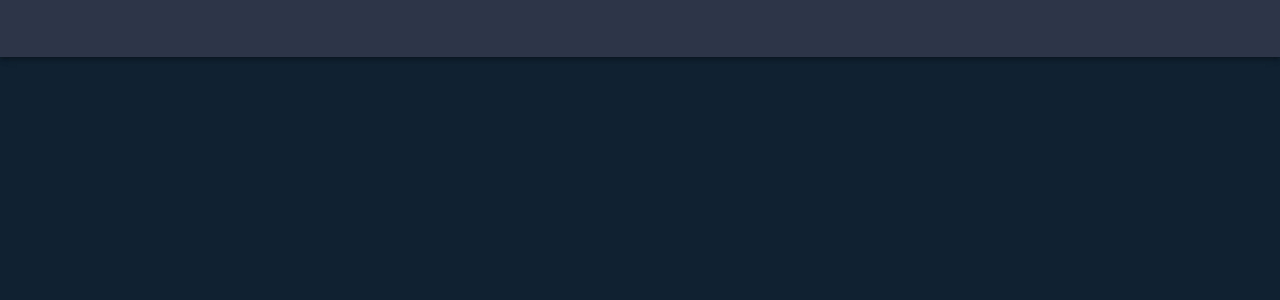
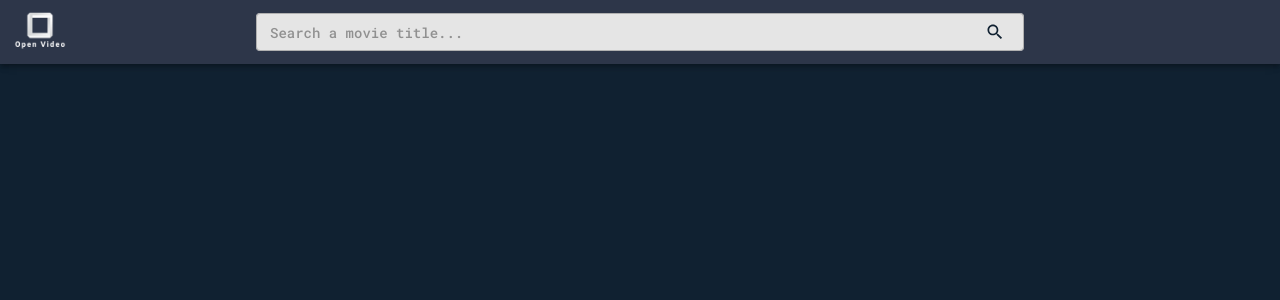
Before and after one commit to mikealessi24/open-video, a React (Create React App) app: page / in a window 1280 px wide. Shown: the top 300 px of the page. Built offline with nearby package versions, Linux system fonts and the light colour scheme.

Commit message:
add mui icons, wrap up navbar search component

```diff
--- a/package.json
+++ b/package.json
@@ -5,6 +5,7 @@
   "dependencies": {
     "@emotion/react": "^11.10.5",
     "@emotion/styled": "^11.10.5",
+    "@mui/icons-material": "^5.10.15",
     "@mui/material": "^5.10.15",
     "@testing-library/jest-dom": "^5.14.1",
     "@testing-library/react": "^13.0.0",
--- a/public/index.html
+++ b/public/index.html
@@ -10,11 +10,13 @@
       content="Web site created using create-react-app"
     />
     <link rel="apple-touch-icon" href="%PUBLIC_URL%/logo192.png" />
-    <!--
-      manifest.json provides metadata used when your web app is installed on a
-      user's mobile device or desktop. See https://developers.google.com/web/fundamentals/web-app-manifest/
-    -->
     <link rel="manifest" href="%PUBLIC_URL%/manifest.json" />
+    <link rel="preconnect" href="https://fonts.googleapis.com" />
+    <link rel="preconnect" href="https://fonts.gstatic.com" crossorigin />
+    <link
+      href="https://fonts.googleapis.com/css2?family=Roboto+Mono:wght@400;500&display=swap"
+      rel="stylesheet"
+    />
     <title>Open Video</title>
   </head>
   <body>
--- a/src/components/Navbar.jsx
+++ b/src/components/Navbar.jsx
@@ -1,19 +1,67 @@
-import { AppBar, Box, Toolbar } from "@mui/material"
+import {
+  AppBar,
+  Avatar,
+  Box,
+  IconButton,
+  InputAdornment,
+  TextField,
+  Toolbar,
+} from "@mui/material"
+import { Search } from "@mui/icons-material"
+import { useState } from "react"
 
 const Navbar = () => {
+  const [searchVal, setSearchVal] = useState("")
+
+  const handleChange = (e) => {
+    setSearchVal(e.target.value)
+  }
+
+  const handleKeypress = (e) => {
+    if (e.key === "Enter") {
+      handleSearch()
+    }
+  }
+
+  const handleSearch = () => {
+    // promise
+    console.log(searchVal)
+  }
+
   return (
     <Box sx={{ flex: 0 }}>
-      <AppBar position="static" color="primary" sx={{ height: 57 }}>
+      <AppBar position="static" color="primary">
         <Toolbar
           disableGutters
-          sx={{
-            display: "flex",
-            justifyContent: "space-between",
-            "&.MuiToolbar-root": {
-              minHeight: 75,
-            },
-          }}
-        ></Toolbar>
+          sx={{ display: "flex", justifyContent: "center" }}
+        >
+          <Avatar
+            alt="Open Video Logo"
+            src="logo_transparent.png"
+            sx={{ width: 64, height: 64, position: "absolute", left: 8 }}
+          />
+          <TextField
+            value={searchVal}
+            onKeyDown={handleKeypress}
+            onChange={handleChange}
+            placeholder="Search a movie title..."
+            variant="outlined"
+            size="small"
+            sx={{ width: "60%" }}
+            InputProps={{
+              endAdornment: (
+                <InputAdornment position="end">
+                  <IconButton size="small" onClick={handleSearch}>
+                    <Search
+                      fontSize="small"
+                      sx={{ color: "primary.background" }}
+                    />
+                  </IconButton>
+                </InputAdornment>
+              ),
+            }}
+          />
+        </Toolbar>
       </AppBar>
     </Box>
   )
--- a/src/components/Page.jsx
+++ b/src/components/Page.jsx
@@ -3,7 +3,6 @@ import { Box } from "@mui/material"
 const Page = ({ children }) => {
   return (
     <Box
-      maxWidth="xl"
       height="100vh"
       width="100vw"
       sx={{ backgroundColor: "primary.background" }}
--- a/src/theme/index.js
+++ b/src/theme/index.js
@@ -9,18 +9,13 @@ export const theme = createTheme({
       background: "#102131", // darker bluish tint
     },
     secondary: {
-      main: "#63ECBC", //green
-    },
-    tertiary: {
-      main: "#b8afff", //purple
-    },
-    text: {
-      main: "#fff",
+      main: "#63ECBC", // green
+      accent: "#E5E5E5", // silver
     },
   },
   typography: {
     // Main Font
-    fontFamily: "'Inconsolata', monospace;",
+    fontFamily: "'Roboto Mono', monospace;",
     h1: {
       fontSize: "1.25rem", // 20px
       fontWeight: 700, // bold
@@ -74,7 +69,7 @@ export const theme = createTheme({
       color: "#fff",
     },
     caption: {
-      fontSize: "0.75rem", // 12px
+      fontSize: "0.7625rem", // 10px
       color: "#fff",
     },
   },
@@ -88,13 +83,26 @@ export const theme = createTheme({
     },
   },
   components: {
-    MuiTab: {
+    MuiOutlinedInput: {
       styleOverrides: {
         root: {
-          color: "#fff",
-          textTransform: "unset",
-          // width: 130,
+          fontFamily: "'Roboto Mono', monospace;",
+          fontWeight: 500,
+          fontSize: "0.875rem",
+          backgroundColor: "#E5E5E5",
+          "&.Mui-focused": {
+            "& .MuiOutlinedInput-notchedOutline": {
+              borderColor: "#63ECBC",
+              borderWidth: 2,
+            },
+          },
+          "&:hover": {
+            "& .MuiOutlinedInput-notchedOutline": {
+              borderColor: "#63ECBC",
+            },
+          },
         },
+        notchedOutline: {},
       },
     },
   },
```
Also changed, not shown: 1 other file (tests, documents, lock files or other folders).
